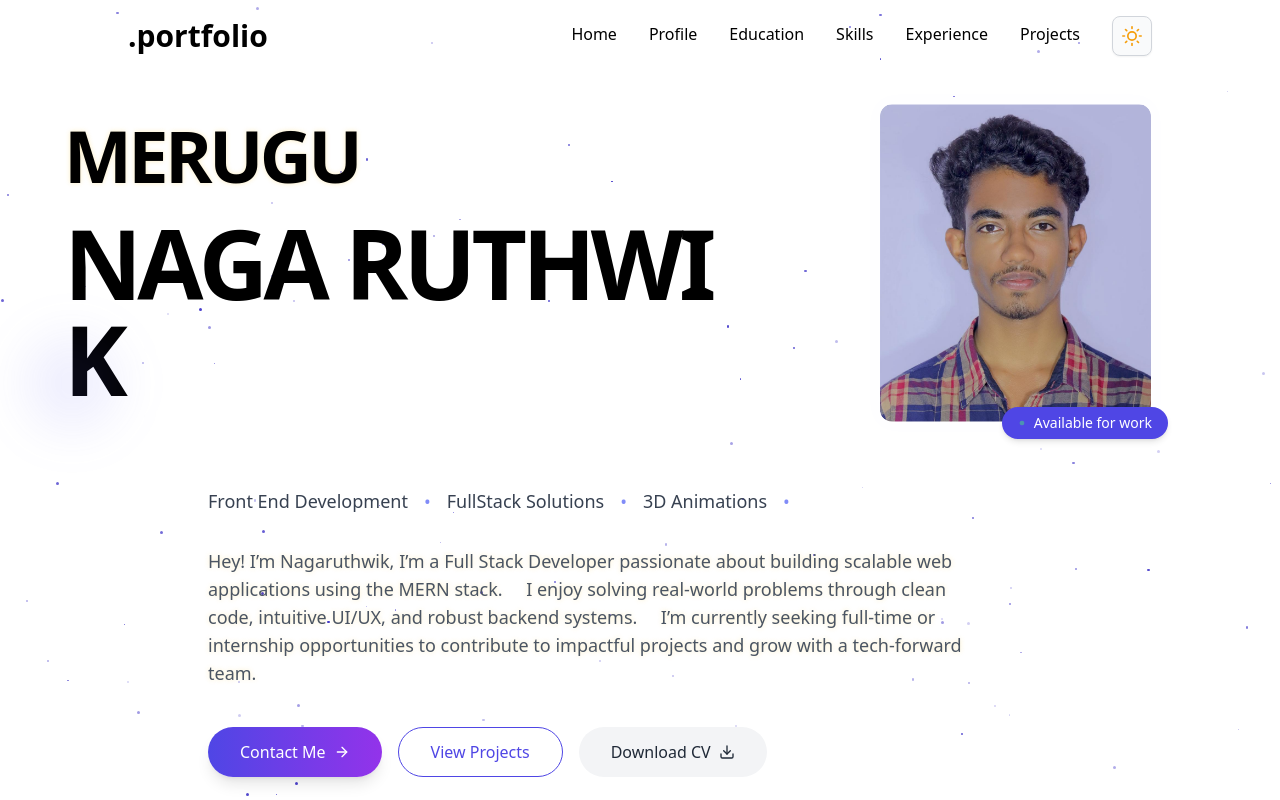
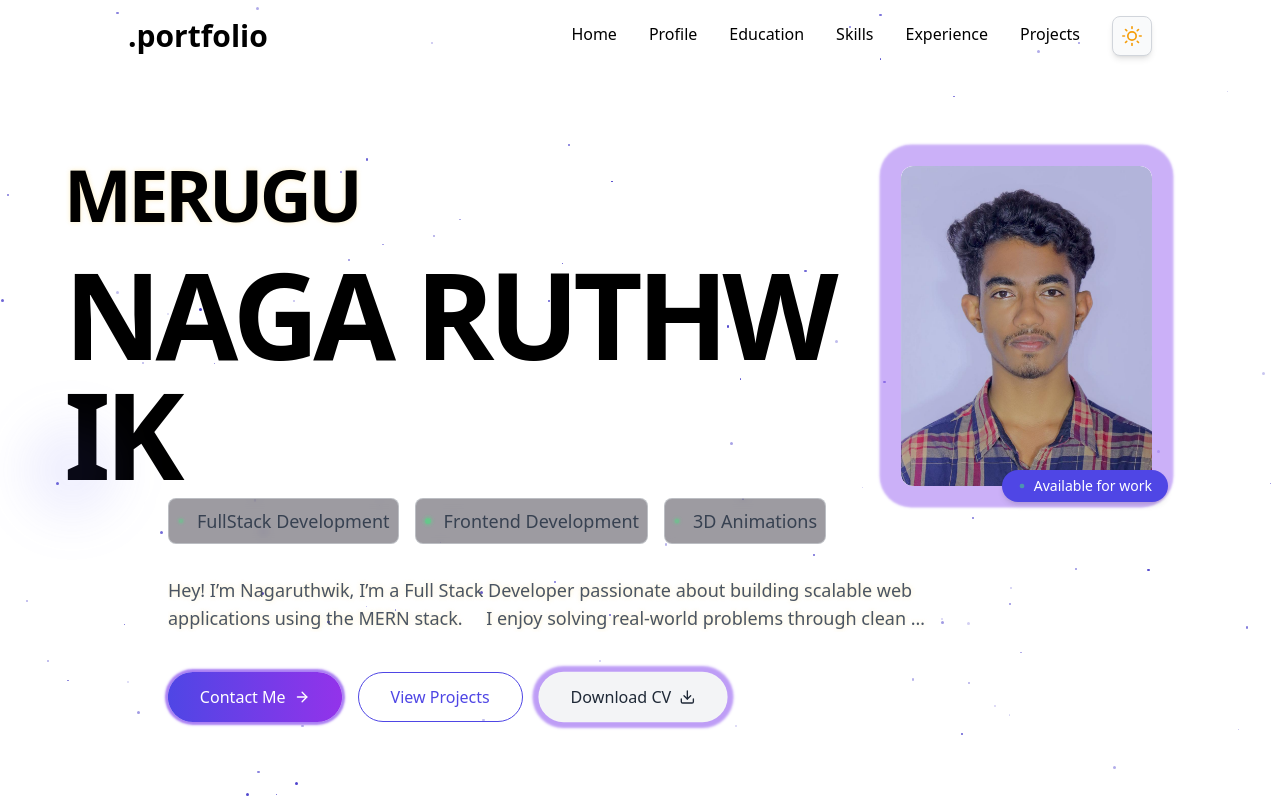
Before and after one commit to ruthwik162/nagaruthwik-portfolio, a React (Vite) app: page / in a window 1280 px wide. Shown: the top 800 px of the page. Built offline with nearby package versions, Linux system fonts and the light colour scheme.

Commit message:
glow effect

```diff
--- a/src/Components/Home.jsx
+++ b/src/Components/Home.jsx
@@ -1,6 +1,6 @@
 import React, { useEffect, useRef } from 'react';
 import { useInView } from 'react-intersection-observer';
-import { motion, useAnimation } from 'framer-motion';
+import { delay, motion, scale, useAnimation } from 'framer-motion';
 import { assets } from '../assets/assets';
 import { useTheme } from '../ThemeContext/ThemeContext';
 import gsap from 'gsap';
@@ -93,22 +93,46 @@ const Home = () => {
     const pulseGlow = {
         initial: {
             boxShadow: '0 0 0 0 rgba(124, 58, 237, 0.7)',
-            scale: 0.98
+            scale: 1
         },
         animate: {
             boxShadow: [
                 '0 0 0 0 rgba(124, 58, 237, 0.7)',
-                '0 0 20px 10px rgba(124, 58, 237, 0)',
-                '0 0 0 0 rgba(124, 58, 237, 0)'
+                '0 0 5px 50px rgba(124, 58, 237, 0)',
+                '0 0 10px 0 rgba(124, 58, 237, 0)'
             ],
             scale: 1,
             transition: {
-                duration: 2,
+                duration: 5,
                 repeat: Infinity,
-                repeatDelay: 1
+                repeatDelay: 1.2
             }
         }
     };
+
+    const buttonGlow = {
+        initial: {
+            boxShadow: `0 0 0 0 rgba(124, 58, 237, ${(0.6 + Math.random() * 0.4).toFixed(2)})`,
+            scale: 1
+        },
+        animate: {
+            boxShadow: [
+                `0 0 0 0 rgba(124, 58, 237, ${(0.6 + Math.random() * 0.4).toFixed(2)})`,
+                `0 0 5px ${Math.floor(Math.random() * 10 + 5)}px rgba(124, 58, 237, 0)`,
+                `0 0 10px 0 rgba(124, 58, 237, 0)`
+            ],
+            scale: [1, 1.02, 1],
+            transition: {
+                duration: +(2 + Math.random() * 8).toFixed(2), // 2–6s
+                delay: +(Math.random() * 1.5).toFixed(2),      // 0–1.5s
+                repeat: Infinity,
+                repeatDelay: +(Math.random() * 0.8).toFixed(2), // 0–0.8s
+                ease: "easeInOut"
+            }
+        }
+    };
+
+
 
     const profileShadow = theme === 'dark'
         ? '0 0 70px rgba(124, 58, 237, 0.5)'
@@ -202,7 +226,7 @@ const Home = () => {
     return (
         <div
             ref={ref}
-            className="relative z-10 px-6 pt-28 min-h-screen md:pt-20 md:px-16 lg:px-32 bg-white dark:bg-gradient-to-br dark:bg-[#0a0518] text-black dark:text-white overflow-hidden flex flex-col justify-center"
+            className="relative  z-10 px-2 pt-28 min-h-screen md:pt-20 md:px-16 lg:px-32 bg-white dark:bg-gradient-to-br dark:bg-[#0a0518] text-black dark:text-white overflow-hidden flex flex-col justify-center"
         >
             {/* Enhanced star background with twinkling animation */}
             <div
@@ -214,10 +238,10 @@ const Home = () => {
 
 
             <div ref={homeRef}>
-                <div className='flex items-center flex-col md:flex-row gap-10 md:gap-20 justify-center'>
+                <div className='flex items-center flex-col md:flex-row gap-3 md:gap-1 justify-center'>
                     <div
                         ref={nameContainerRef}
-                        className='flex flex-col items-center md:items-start transform md:-translate-x-16 justify-center md:gap-6 relative'
+                        className='flex flex-col items-start md:items-start transform md:-translate-x-16 justify-center md:gap-6 relative'
                     >
                         <motion.h1
                             initial="hidden"
@@ -249,7 +273,7 @@ const Home = () => {
                         <motion.h2
                             initial="hidden"
                             animate={inView ? "visible" : "hidden"}
-                            className="text-4xl sm:text-6xl md:text-8xl font-bold uppercase tracking-tighter flex flex-wrap"
+                            className="text-[47px] sm:text-6xl md:text-[120px] font-bold uppercase tracking-tighter flex flex-wrap"
                         >
                             {"Naga Ruthwik".split("").map((char, index) => (
                                 <motion.span
@@ -329,33 +353,41 @@ const Home = () => {
                     </motion.div>
                 </div>
 
-                <div className='px-4 md:px-20 mt-10 md:mt-16'>
+                <div className='px-4 md:px-10 mt-10 md:mt-1'>
                     <motion.p
                         initial="hidden"
                         animate={inView ? "visible" : "hidden"}
-                        className="max-w-4xl font-poppins text-sm sm:text-lg text-gray-700 dark:text-gray-300 flex flex-wrap gap-x-4 gap-y-2 justify-center md:justify-start"
+                        className="max-w-4xl  font-poppins text-sm sm:text-lg  text-gray-700 dark:text-gray-300 flex flex-wrap gap-x-4 gap-y-2 justify-center md:justify-start"
                     >
-                        {"Front End Development | FullStack Solutions | 3D Animations"
+
+                        {"FullStack Development |Frontend  Development | 3D Animations"
                             .split("|")
                             .map((word, index) => (
                                 <React.Fragment key={index}>
                                     <motion.span
                                         custom={index}
                                         variants={textFadeVariants}
-                                        className="inline-flex items-center hover:text-indigo-500 dark:hover:text-indigo-400 transition-colors"
+                                        className="inline-flex items-center gap-3 border p-2  border-gray-300/60 bg-[#0a0615]/40 dark:bg-indigo-400/25 dark:shadow-[0_0_70px_rgba(124,58,237,0.2)] backdrop-blur-sm rounded-lg hover:text-indigo-500 dark:hover:text-indigo-400 transition-colors"
                                         whileHover={{ scale: 1.05 }}
                                     >
+                                        <motion.span
+                                            className="h-2 w-2 bg-green-400 rounded-full"
+                                            animate={{
+                                                scale: [0.5, 1, 0.5],
+                                                opacity: [0.4, 1, 0.4],
+                                                boxShadow: ['0 0 0 0 rgba(74, 222, 128, 0)', '0 0 5px 2px rgba(74, 222, 128, 0.7)', '0 0 0 0 rgba(74, 222, 128, 0)']
+                                            }}
+                                            transition={{
+
+                                                repeat: Infinity,
+                                                ease: "easeInOut",
+                                                delay: Math.random() * 3,
+                                                duration: 4 + Math.random() * 3,
+                                            }}
+                                        />
                                         {word.trim()}
                                     </motion.span>
-                                    {index < 3 && (
-                                        <motion.span
-                                            custom={index + 0.5}
-                                            variants={textFadeVariants}
-                                            className="text-indigo-400"
-                                        >
-                                            •
-                                        </motion.span>
-                                    )}
+
                                 </React.Fragment>
                             ))}
                     </motion.p>
@@ -363,7 +395,7 @@ const Home = () => {
                     <motion.p
                         initial="hidden"
                         animate={inView ? "visible" : "hidden"}
-                        className="mt-8 text-sm sm:text-md md:text-lg font-light max-w-3xl leading-relaxed text-gray-600 dark:text-gray-300"
+                        className="mt-8 text-sm sm:text-md md:text-lg line-clamp-2 font-light max-w-3xl leading-relaxed text-gray-600 dark:text-gray-300"
                         style={{
                             textShadow: theme === 'dark'
                                 ? '0 0 10px rgba(124, 58, 237, 0.5)'
@@ -407,6 +439,11 @@ Hey! I’m Nagaruthwik, I’m a Full Stack Developer passionate about building s
                             className="flex items-center gap-2 px-8 py-3 bg-gradient-to-r from-indigo-600 to-purple-600 text-white rounded-full hover:from-indigo-700 hover:to-purple-700 transition-all shadow-lg hover:shadow-xl"
                             whileHover={{ y: -3, scale: 1.03 }}
                             whileTap={{ scale: 0.97 }}
+                            style={{ boxShadow: profileShadow }}
+                            variants={buttonGlow}
+                            initial="initial"
+                            animate="animate"
+
                         >
                             Contact Me <FiArrowRight className="inline" />
                         </motion.a>
@@ -420,10 +457,14 @@ Hey! I’m Nagaruthwik, I’m a Full Stack Developer passionate about building s
                         </motion.a>
                         <motion.a
                             href={assets.resume_fullstack}
+                            style={{ boxShadow: profileShadow }}
+                            variants={buttonGlow}
+                            initial="initial"
+                            animate="animate"
                             download
                             className="flex items-center gap-2 px-8 py-3 bg-gray-100 dark:bg-gray-800 text-gray-800 dark:text-gray-200 rounded-full hover:bg-gray-200 dark:hover:bg-gray-700 transition-colors"
                             whileHover={{ y: -3, scale: 1.03 }}
-                            whileTap={{ scale: 0.97 }}
+                            whileTap={{ scale: 1 }}
                         >
                             Download CV <FiDownload className="inline" />
                         </motion.a>
--- a/src/Components/Profile.jsx
+++ b/src/Components/Profile.jsx
@@ -317,9 +317,7 @@ const Profile = () => {
             />
 
             <div ref={homeRef} className="max-w-7xl mx-auto relative z-10">
-                <div ref={contentRef} className="code-card w-full p-4 rounded-2xl border border-black/10 bg-[#0a0615]/20 dark:bg-indigo-400/25 dark:shadow-[0_0_70px_rgba(124,58,237,0.2)] backdrop-blur-sm">
-                    {/* Rest of your content remains exactly the same... */}
-                        {/* All your existing content */}
+                <div ref={contentRef} className="code-card w-full p-4 rounded-2xl border border-gray-300/60 bg-[#0a0615]/20 dark:bg-indigo-400/25 dark:shadow-[0_0_70px_rgba(124,58,237,0.2)] backdrop-blur-sm">
                         <div className="p-6 bg-gray-100 dark:bg-gray-900 dark:shadow-[0_0_70px_rgba(124,58,237,10)] rounded-xl shadow-md">
                             <div className="flex flex-col-reverse md:flex-row items-center justify-between gap-8 md:gap-12">
                                 {/* Text Content */}
--- a/src/Components/Projects.jsx
+++ b/src/Components/Projects.jsx
@@ -9,6 +9,36 @@ import { useTheme } from '../ThemeContext/ThemeContext';
 
 
 gsap.registerPlugin(ScrollTrigger);
+
+const getRandomGlow = () => {
+    const baseColor = 'rgba(124, 58, 237';
+    const intensity = (Math.random() * 0.4 + 0.9).toFixed(3); // 0.3–0.7
+    const delay = Math.random() * 2;
+    const duration = Math.random() * 2 + 3;
+
+    return {
+        initial: {
+            boxShadow: `0 0 0 0 ${baseColor}, ${intensity})`,
+            scale: 1
+        },
+        animate: {
+            boxShadow: [
+                `0 0 0 0 ${baseColor}, ${intensity})`,
+                `0 0 2px 30px ${baseColor}, 0)`,
+                `0 0 0 0 ${baseColor}, ${intensity})`
+            ],
+            scale: 1,
+            transition: {
+                duration,
+                repeat: Infinity,
+                repeatDelay: 1,
+                ease: 'easeInOut',
+                delay
+            }
+        }
+    };
+};
+
 
 const Projects = () => {
     const sectionRef = useRef();
@@ -63,6 +93,46 @@ const Projects = () => {
             image: assets.hostel
         }
     ];
+
+    const pulseGlow = {
+        initial: {
+            boxShadow: '0 0 0 0 rgba(124, 58, 237, 0.7)',
+            scale: 1
+        },
+        animate: {
+            boxShadow: [
+                '0 0 0 0 rgba(124, 58, 237, 0.7)',
+                '0 0 3px 20px rgba(124, 58, 237, 0)',
+                '0 0 10px 0 rgba(124, 58, 237, 0)'
+            ],
+            scale: 1,
+            transition: {
+                duration: 4,
+                repeat: Infinity,
+                repeatDelay: 1
+            }
+        }
+    };
+
+    const imageGlow = {
+        initial: {
+            boxShadow: '0 0 0 0 rgba(124, 58, 237, 0.7)',
+            scale: 1
+        },
+        animate: {
+            boxShadow: [
+                '0 0 0 0 rgba(124, 58, 237, 0.7)',
+                '0 0 5px 70px rgba(124, 58, 237, 0)',
+                '0 0 10px 0 rgba(124, 58, 237, 0)'
+            ],
+            scale: 1,
+            transition: {
+                duration: 4,
+                repeat: Infinity,
+                repeatDelay: 1
+            }
+        }
+    };
 
     useEffect(() => {
         const ctx = gsap.context(() => {
@@ -210,19 +280,24 @@ const Projects = () => {
                             <div
                                 key={index}
                                 ref={el => projectsRef.current[index] = el}
-                                className="grid grid-cols-1 md:grid-cols-5 gap-8 items-center relative z-10"
+                                className="grid grid-cols-1 rounded-xl md:grid-cols-5 gap-8 items-center relative z-10"
                             >
-                                <div
+                                <motion.div
                                     ref={el => markersRef.current[index] = el}
+                                    variants={pulseGlow}
+                                    initial="initial"
+                                    animate="animate"
                                     className="absolute -left-[15%]  md:-left-[4.1%] top-1/2 h-5 w-5 rounded-full bg-gradient-to-br from-indigo-500 to-purple-500 border-4 border-white dark:border-[#0a0518] z-10 transform -translate-y-1/2"
                                 />
 
                                 {/* Project Image */}
                                 <motion.div
-                                    className="project-image md:col-span-2"
-                                    initial={{ opacity: 0, x: -60 }}
+                                    className="project-image rounded-2xl md:col-span-2"
                                     whileInView={{ opacity: 1, x: 0 }}
                                     transition={{ duration: 0.7 }}
+                                    variants={getRandomGlow()}
+                                    initial="initial"
+                                    animate="animate"
                                     viewport={{ once: true, margin: "-100px" }}
                                 >
                                     <div className="relative h-64 w-full bg-gradient-to-br from-gray-100 to-gray-200 dark:from-gray-800 dark:to-gray-900 rounded-2xl overflow-hidden">
@@ -287,6 +362,9 @@ const Projects = () => {
                                                 href={project.github}
                                                 target="_blank"
                                                 rel="noopener noreferrer"
+                                                variants={pulseGlow}
+                                                initial="initial"
+                                                animate="animate"
                                                 whileHover={{ y: -3, scale: 1.03 }}
                                                 whileTap={{ scale: 0.95 }}
                                                 className="flex items-center gap-2 px-4 py-2 bg-gray-100 dark:bg-gray-800 rounded-lg text-gray-700 dark:text-gray-300 hover:text-indigo-600 dark:hover:text-indigo-400 transition-all shadow-sm hover:shadow-md"
@@ -302,6 +380,9 @@ const Projects = () => {
                                                 rel="noopener noreferrer"
                                                 whileHover={{ y: -3, scale: 1.03 }}
                                                 whileTap={{ scale: 0.95 }}
+                                                variants={pulseGlow}
+                                                initial="initial"
+                                                animate="animate"
                                                 className="flex items-center gap-2 px-4 py-2 bg-gradient-to-r from-indigo-600 to-purple-600 hover:from-indigo-700 hover:to-purple-700 text-white rounded-lg transition-all shadow-lg hover:shadow-xl"
                                             >
                                                 <FiExternalLink className="text-lg" />
```
Also changed, not shown: src/ThemeContext/ThemeToggle.jsx (+53 -13 lines).
